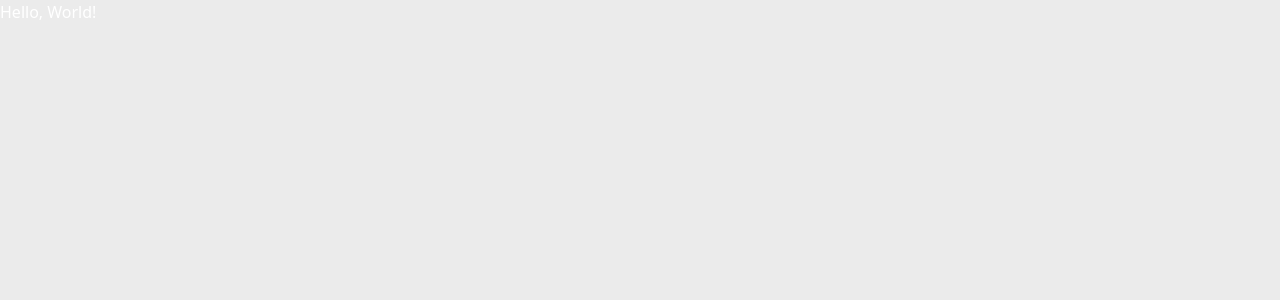
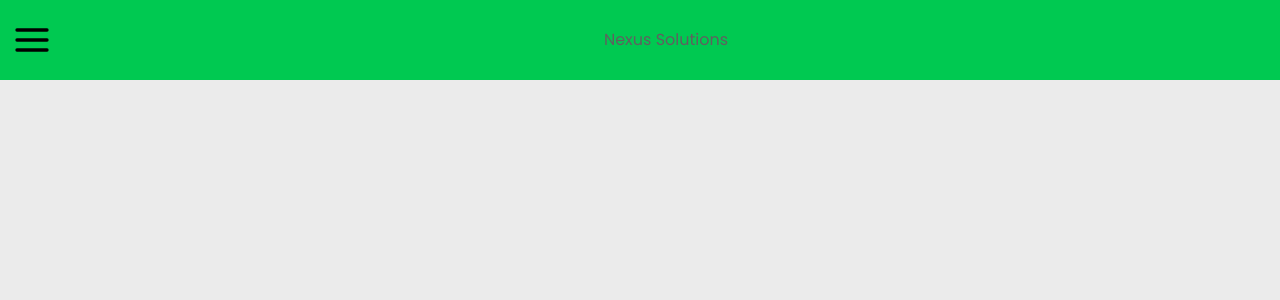
Before and after one commit to alvaromottadev/nexus-solutions, a React (Vite) app in the folder frontend/: page /login in a window 1280 px wide. Shown: the top 300 px of the page. Built offline with nearby package versions, Linux system fonts and the light colour scheme.

Commit message:
feat: add LoginHeader component to LoginPage and update stylesheets

```diff
--- a/frontend/index.html
+++ b/frontend/index.html
@@ -3,6 +3,7 @@
   <head>
     <meta charset="UTF-8" />
     <link href="/src/style.css" rel="stylesheet" />
+    <link href="src/assets/styles/styles.css" rel="stylesheet" />
     <meta name="viewport" content="width=device-width, initial-scale=1.0" />
     <title>Nexus Solutions</title>
   </head>
--- a/frontend/package.json
+++ b/frontend/package.json
@@ -11,6 +11,7 @@
   },
   "dependencies": {
     "@tailwindcss/vite": "^4.1.10",
+    "lucide-react": "^0.515.0",
     "react": "^19.1.0",
     "react-dom": "^19.1.0",
     "react-router": "^7.6.2",
--- /dev/null
+++ b/frontend/src/assets/styles/fonts.css
@@ -0,0 +1 @@
+@import url("https://fonts.googleapis.com/css2?family=Cormorant:ital,wght@0,300..700;1,300..700&family=Poppins:ital,wght@0,100;0,200;0,300;0,400;0,500;0,600;0,700;0,800;0,900;1,100;1,200;1,300;1,400;1,500;1,600;1,700;1,800;1,900&display=swap");
--- /dev/null
+++ b/frontend/src/assets/styles/styles.css
@@ -0,0 +1,7 @@
+@import "./fonts.css";
+@import "tailwindcss";
+
+@theme inline {
+  --font-poppins: "Poppins", sans-serif;
+  --color-gray: #606060;
+}
--- /dev/null
+++ b/frontend/src/components/Login/LoginHeader.tsx
@@ -0,0 +1,19 @@
+import { AlignJustify } from "lucide-react";
+
+export default function LoginHeader() {
+  return (
+    <>
+      <div className="bg-green-500 h-[5rem] flex items-center">
+        <div className="ml-3">
+          <AlignJustify color="black" size={40} />
+        </div>
+        <div className="self-center flex justify-center items-center w-full">
+          <label className="font-poppins text-[var(--color-gray)]">
+            Nexus Solutions
+          </label>
+        </div>
+        <div></div>
+      </div>
+    </>
+  );
+}
--- a/frontend/src/index.css
+++ b/frontend/src/index.css
@@ -1,6 +1,7 @@
 @import "tailwindcss";
 
 :root {
+  color-black: #000000;
   font-family: system-ui, Avenir, Helvetica, Arial, sans-serif;
   line-height: 1.5;
   font-weight: 400;
--- a/frontend/src/pages/LoginPage.tsx
+++ b/frontend/src/pages/LoginPage.tsx
@@ -1,3 +1,5 @@
+import LoginHeader from "../components/Login/LoginHeader";
+
 export default function LoginPage() {
-  return <label className="text-white">Hello, World!</label>;
+  return <LoginHeader />;
 }
```
Also changed, not shown: 1 other file (tests, documents, lock files or other folders).
